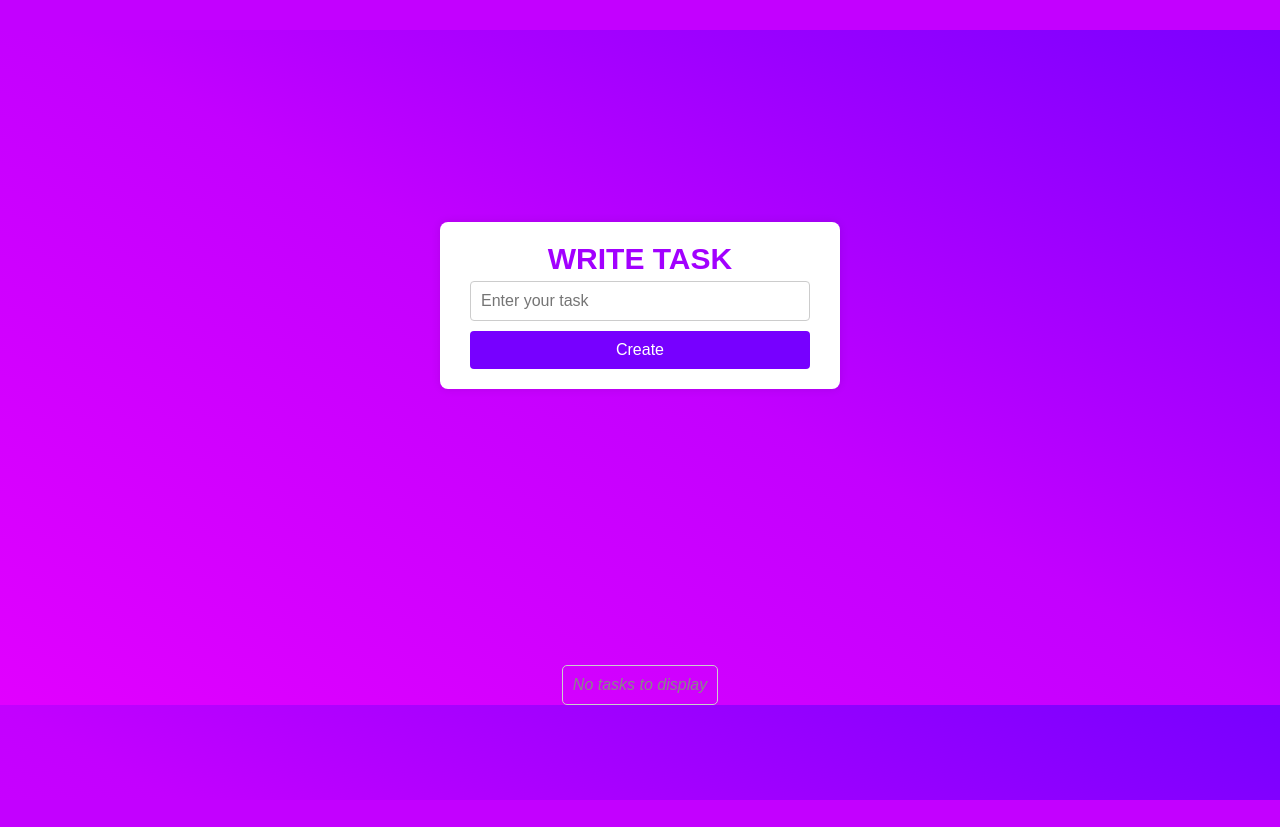
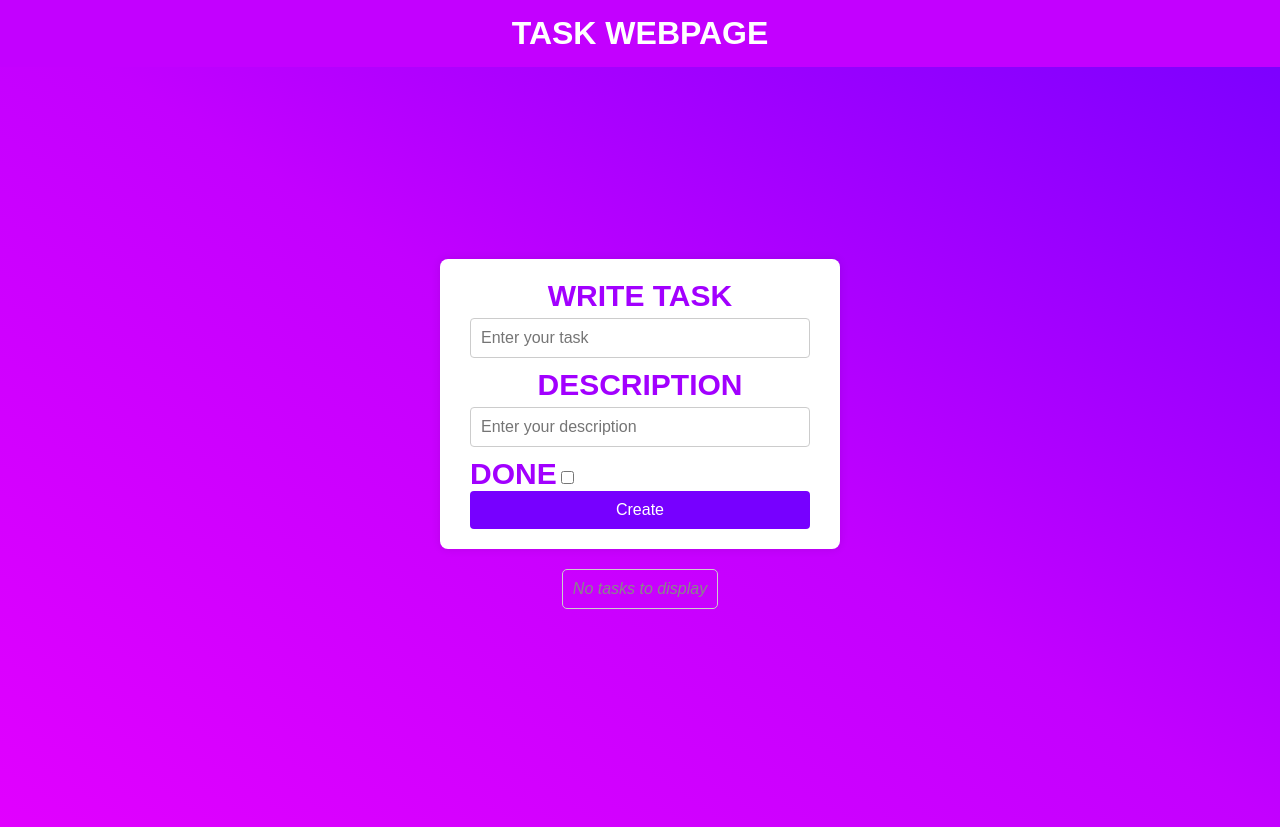
Before and after one commit to aayushsugandhi2703/FLASK_SQL, a Flask app: page / in a window 1280 px wide. Before the commit the page ends 800 px from the top, so only its background shows below. Run offline with Flask 3, Linux system fonts and the light colour scheme; data that the repository does not hold is empty.

Commit message:
did some changes for python html and css

```diff
--- a/app.py
+++ b/app.py
@@ -18,7 +18,7 @@ def index():
     # Retrieve all tasks from the database
     cursor.execute('SELECT * FROM tasks')
     tasks = cursor.fetchall()
-    return render_template('index.html', tasks=tasks)
+    return render_template('index.html', tasks=tasks, task = "TASK WEBPAGE")
     cursor.close()
 
 if __name__ == '__main__':
--- a/static/styel.css
+++ b/static/styel.css
@@ -47,7 +47,7 @@ body {
     width: 100%;
     max-width: 400px;
     margin-top: 15%;
-    margin-bottom: 20%;
+
 
 }
 label {
@@ -92,6 +92,7 @@ button:hover {
 /* Style for the task container */
 #task-container {
     margin-top: 20px;
+    margin-bottom: 17%;
     border: 1px solid #ccc;
     padding: 10px;
     border-radius: 5px;
--- a/templates/index.html
+++ b/templates/index.html
@@ -15,21 +15,27 @@
         </div>
     </nav>
     <div class="container" id="form-container">
-        <form action="" method="">
+        <form>
             <label for="task">WRITE TASK</label>
             <input type="text" name="task" placeholder="Enter your task">
+            <label for="description">DESCRIPTION</label>
+            <input type="text" name="description" placeholder="Enter your description">
+            <checkbox>
+                <label for="completed">DONE</label>
+                <input type="checkbox" name="completed">
+            </checkbox>
             <button type="submit">Create</button>
         </form>
     </div>
     <div class="container" id="task-container">
         <ul>
-           {% for task in tasks %}
+            {% for task in tasks %}
             <li>{{task}}</li>
             {% else %}
             <p>No tasks to display</p>
             {% endfor %}
         </ul>
-        </div>
+    </div>
 </body>
 
 </html>
```
